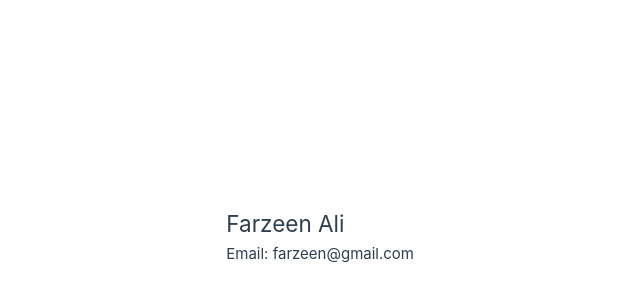
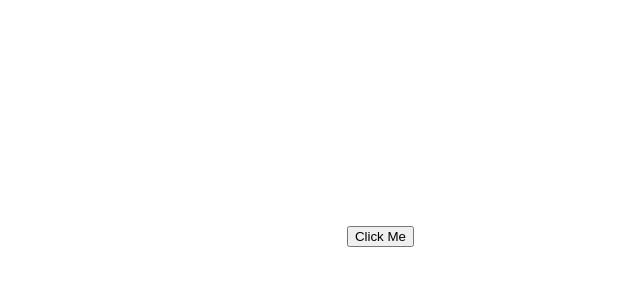
Before and after one commit to farzeen-ali/Vue-JS-Crash-Course-2025, a Vue app: page / in a window 1280 px wide. Shown: the part 164-464 px from the top of the page, without its empty margins (226-866 px from the left). Built offline with nearby package versions, Linux system fonts and the light colour scheme.

Commit message:
Emitting Events

```diff
--- a/src/App.vue
+++ b/src/App.vue
@@ -8,13 +8,15 @@
       <!-- <Methods /> -->
       <!-- <EventHandling /> -->
        <!-- <LocalGlobalComponents /> -->
-        <Props name="Farzeen Ali" email="farzeen@gmail.com" />
+        <!-- <Props name="Farzeen Ali" email="farzeen@gmail.com" /> -->
+         <EmittingEvents @notify="handleNotify" />
+         <p v-if="message">{{ message }}</p>
   </div>
 </template>
 
 <script setup>
-import Props from './components/Props.vue';
-
+import EmittingEvents from './components/EmittingEvents.vue';
+// import Props from './components/Props.vue';
 // import TemplateSyntax from './components/TemplateSyntax.vue'
 // import VBind from './components/VBind.vue';
 // import VModel from './components/VModel.vue';
@@ -23,5 +25,11 @@ import Props from './components/Props.vue';
 // import Methods from './components/Methods.vue';
 // import EventHandling from './components/EventHandling.vue';
 // import LocalGlobalComponents from './components/LocalGlobalComponents.vue';
+import { ref } from 'vue'
 
+const message = ref('')
+
+function handleNotify(msg) {
+  message.value = msg
+}
 </script>
--- /dev/null
+++ b/src/components/EmittingEvents.vue
@@ -0,0 +1,11 @@
+<template>
+  <button @click="sendMessage">Click Me</button>
+</template>
+
+<script setup>
+const emit = defineEmits(['notify'])
+
+function sendMessage() {
+  emit('notify', 'Hello from Child!')
+}
+</script>
```
